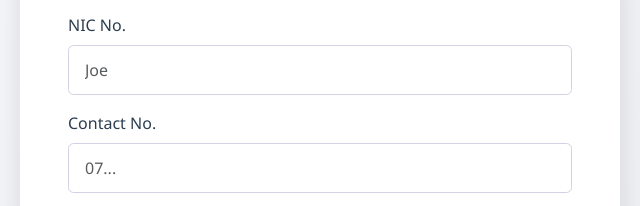
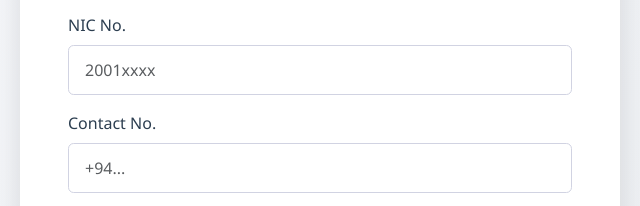
Before and after one commit to Akilach01/DriveNow-FN_AAD, a plain HTML site: page pages/signup.html in a window 1280 px wide. Shown: the part 501-707 px from the top of the page, 20-660 px from the left. Drawn offline with nearby package versions, Linux system fonts and the light colour scheme; some packages are replaced by stand-ins of ours; a script that the page names is missing.

Commit message:
updated view's

```diff
--- a/pages/signup.html
+++ b/pages/signup.html
@@ -143,11 +143,11 @@
             </div>
             <div class="mb-3">
                 <label for="nic" class="form-label">NIC No.</label>
-                <input type="text" class="form-control" id="nic" name="nic_no" placeholder="Joe" required>
+                <input type="text" class="form-control" id="nic" name="nic_no" placeholder="2001xxxx" required>
             </div>
             <div class="mb-3">
                 <label for="contact" class="form-label">Contact No.</label>
-                <input type="text" class="form-control" id="contact" name="full_name" placeholder="07..." required>
+                <input type="text" class="form-control" id="contact" name="full_name" placeholder="+94..." required>
             </div>
             <div class="mb-3">
                 <label for="email" class="form-label">Email</label>
```
